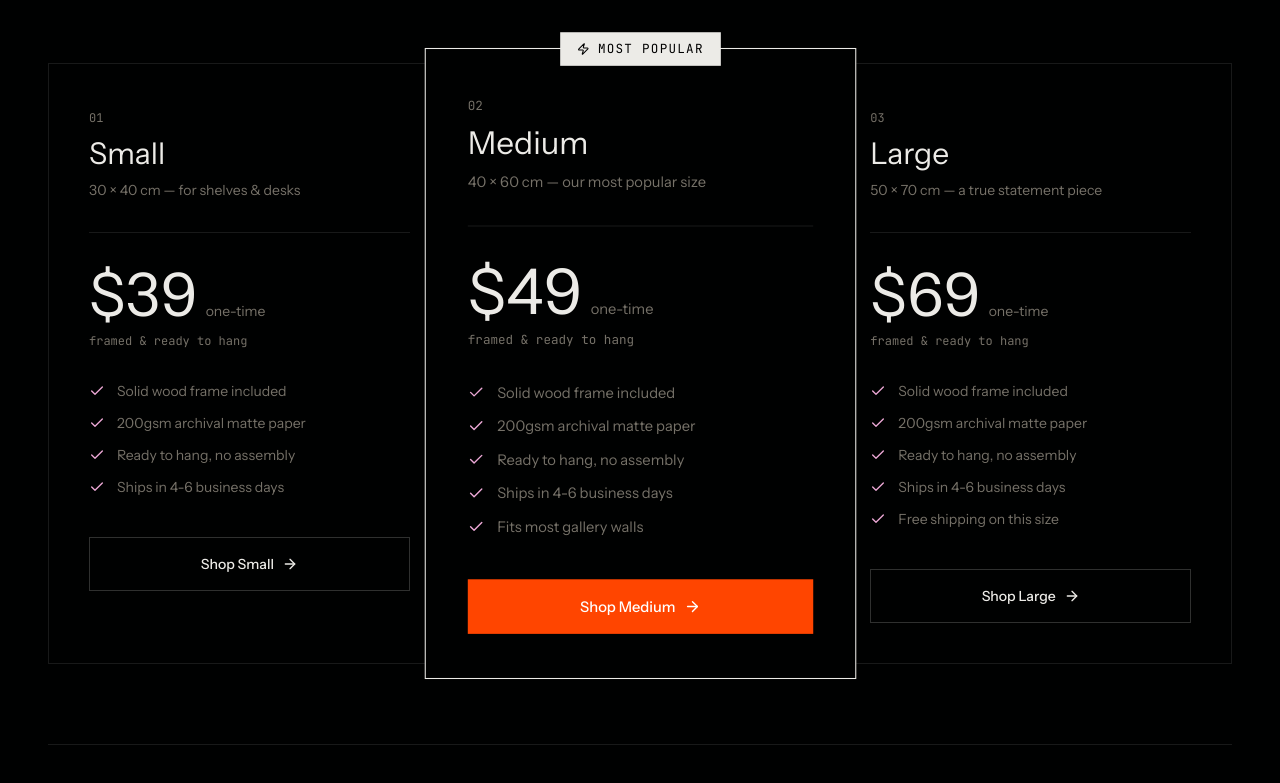
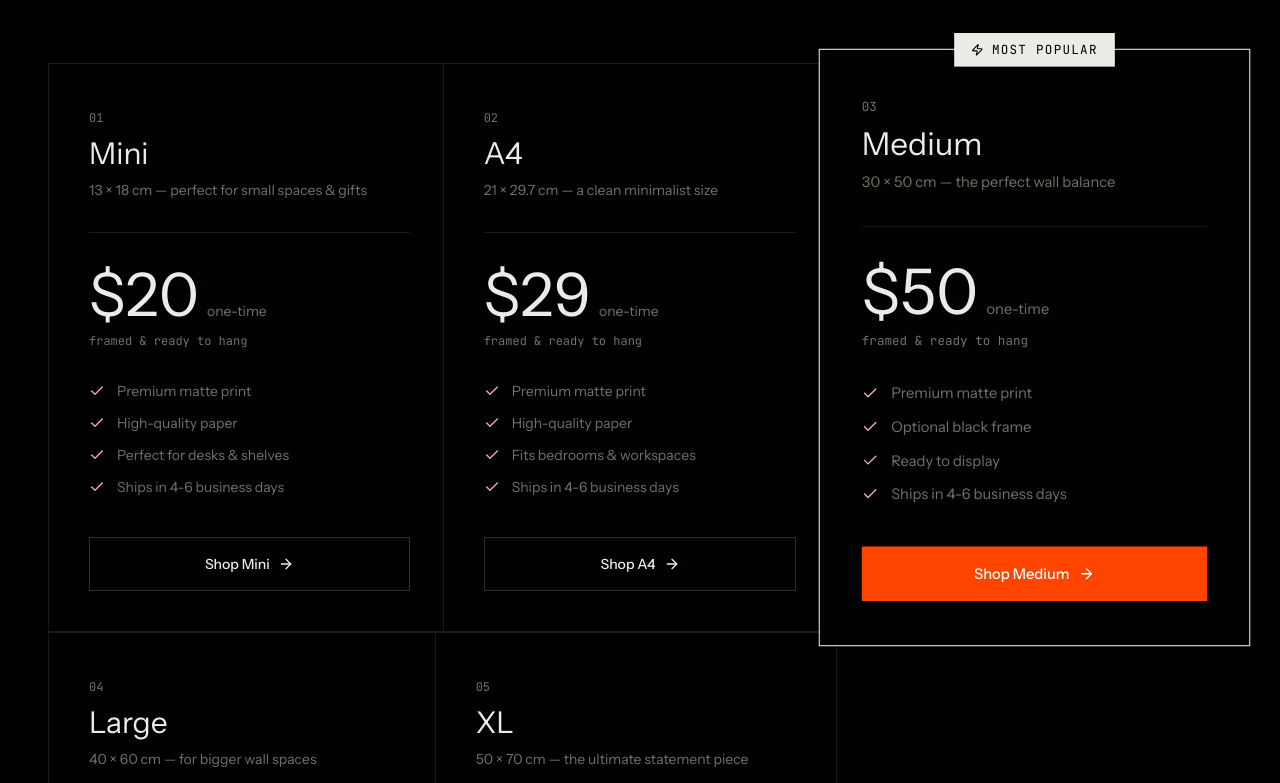
Before and after one commit to AmineBouzid007/stikky_v2.5.2, a Next.js app: page / in a window 1280 px wide. Shown: the part 3677-4460 px from the top of the page. Built offline with nearby package versions, Linux system fonts and the light colour scheme.

Commit message:
Update pricing-section.tsx

```diff
--- a/components/landing/pricing-section.tsx
+++ b/components/landing/pricing-section.tsx
@@ -6,44 +6,68 @@ import { ArrowRight, Check, Zap } from "lucide-react";
 
 const plans = [
   {
-    name: "Small",
-    description: "30 × 40 cm — for shelves & desks",
-    price: { monthly: 39, annual: 39 },
+    name: "Mini",
+    description: "13 × 18 cm — perfect for small spaces & gifts",
+    price: { monthly: 20, annual: 20 },
     features: [
-      "Solid wood frame included",
-      "200gsm archival matte paper",
-      "Ready to hang, no assembly",
+      "Premium matte print",
+      "High-quality paper",
+      "Perfect for desks & shelves",
       "Ships in 4-6 business days",
     ],
-    cta: "Shop Small",
+    cta: "Shop Mini",
+    highlight: false,
+  },
+  {
+    name: "A4",
+    description: "21 × 29.7 cm — a clean minimalist size",
+    price: { monthly: 29, annual: 29 },
+    features: [
+      "Premium matte print",
+      "High-quality paper",
+      "Fits bedrooms & workspaces",
+      "Ships in 4-6 business days",
+    ],
+    cta: "Shop A4",
     highlight: false,
   },
   {
     name: "Medium",
-    description: "40 × 60 cm — our most popular size",
-    price: { monthly: 49, annual: 49 },
+    description: "30 × 50 cm — the perfect wall balance",
+    price: { monthly: 50, annual: 50 },
     features: [
-      "Solid wood frame included",
-      "200gsm archival matte paper",
-      "Ready to hang, no assembly",
+      "Premium matte print",
+      "Optional black frame",
+      "Ready to display",
       "Ships in 4-6 business days",
-      "Fits most gallery walls",
     ],
     cta: "Shop Medium",
     highlight: true,
   },
   {
     name: "Large",
-    description: "50 × 70 cm — a true statement piece",
-    price: { monthly: 69, annual: 69 },
+    description: "40 × 60 cm — for bigger wall spaces",
+    price: { monthly: 75, annual: 75 },
     features: [
-      "Solid wood frame included",
-      "200gsm archival matte paper",
-      "Ready to hang, no assembly",
+      "Premium matte print",
+      "Optional black frame",
+      "Statement wall piece",
       "Ships in 4-6 business days",
-      "Free shipping on this size",
     ],
     cta: "Shop Large",
+    highlight: false,
+  },
+  {
+    name: "XL",
+    description: "50 × 70 cm — the ultimate statement piece",
+    price: { monthly: 90, annual: 90 },
+    features: [
+      "Premium matte print",
+      "Optional black frame",
+      "Best for living rooms & large walls",
+      "Ships in 4-6 business days",
+    ],
+    cta: "Shop XL",
     highlight: false,
   },
 ];
```
